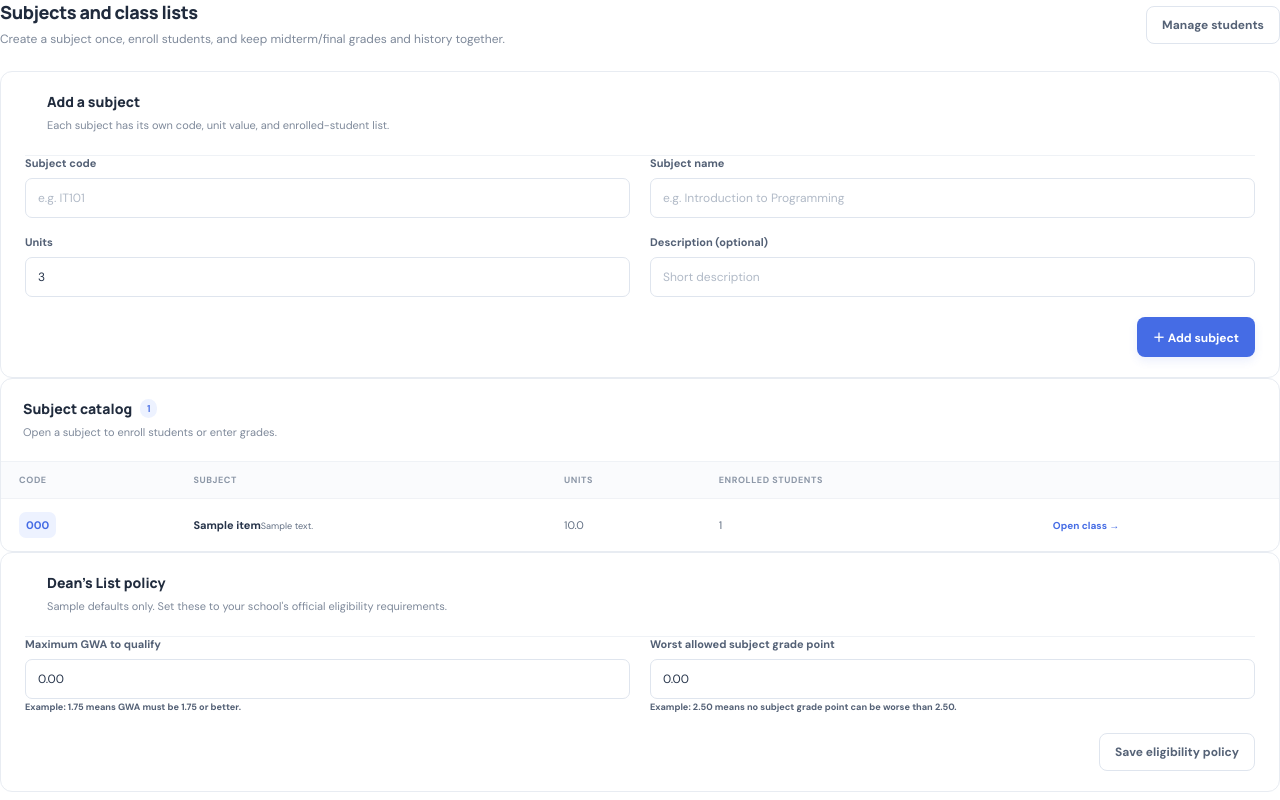
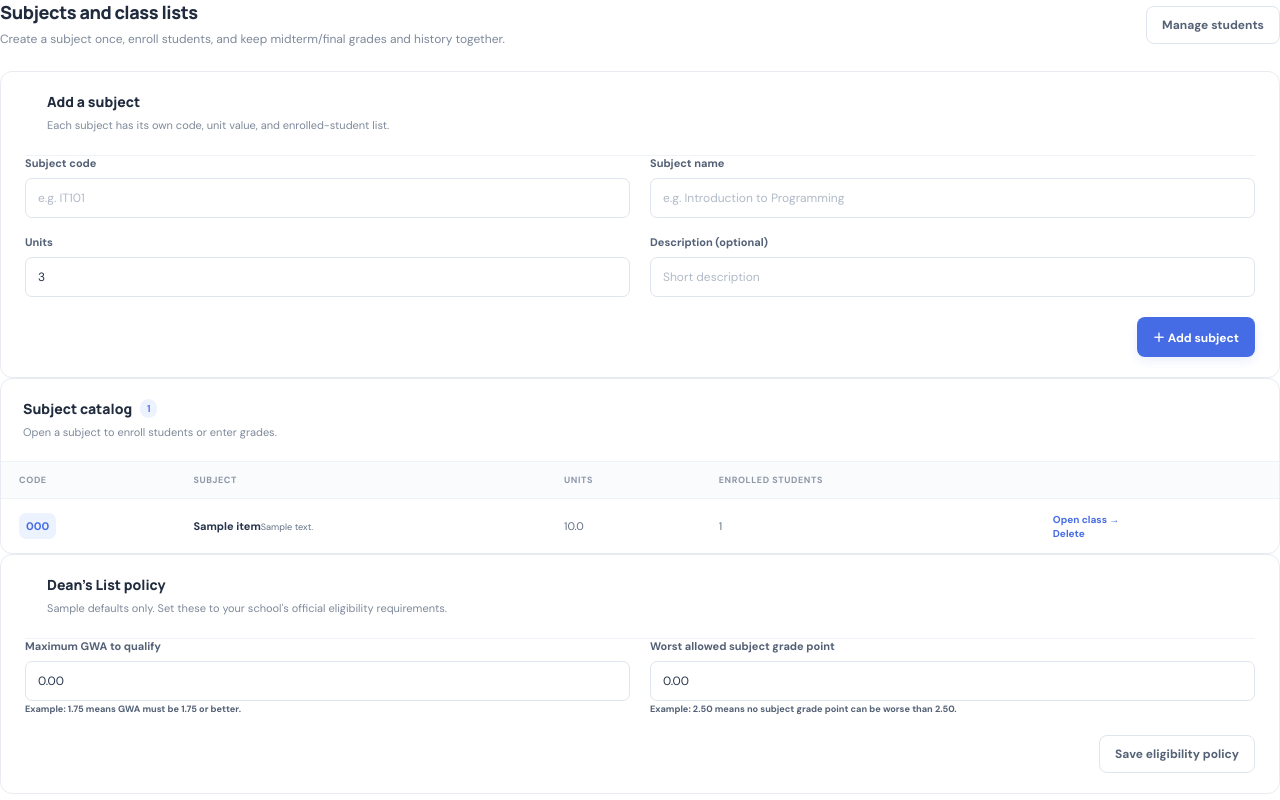
Before and after one commit to coderens/student-grade-analyzer, a Python web app: template templates/subjects.html in a window 1280 px wide. Run offline with Jinja, Linux system fonts and the light colour scheme; the template is opened without the code that fills it: most values are stand-ins (such as "Sample title", 1, 10 or a date in 2020).

Commit message:
Add subject deletion action to subject catalog

```diff
--- a/templates/subjects.html
+++ b/templates/subjects.html
@@ -3,5 +3,5 @@
 <div class="welcome-row"><div><h2>Subjects and class lists</h2><p class="muted">Create a subject once, enroll students, and keep midterm/final grades and history together.</p></div><a class="btn secondary" href="{{ url_for('students_page') }}">Manage students</a></div>
 <div class="panel form-panel"><div class="panel-heading"><div><h3>Add a subject</h3><p class="muted">Each subject has its own code, unit value, and enrolled-student list.</p></div></div><form method="post" class="subject-create-form"><input type="hidden" name="csrf_token" value="{{ csrf_token }}"><div class="form-grid"><label>Subject code<input name="subject_code" required maxlength="30" placeholder="e.g. IT101"></label><label>Subject name<input name="subject_name" required maxlength="150" placeholder="e.g. Introduction to Programming"></label><label>Units<input name="units" type="number" min="0.5" max="30" step="0.5" value="3" required></label><label>Description (optional)<input name="description" maxlength="500" placeholder="Short description"></label></div><div class="form-actions"><button class="btn primary" type="submit">＋ Add subject</button></div></form></div>
 <div class="panel table-panel"><div class="panel-heading"><div><h3>Subject catalog <span class="count-pill">{{ subjects|length }}</span></h3><p class="muted">Open a subject to enroll students or enter grades.</p></div></div>
-{% if subjects %}<div class="table-scroll"><table><thead><tr><th>Code</th><th>Subject</th><th>Units</th><th>Enrolled students</th><th></th></tr></thead><tbody>{% for subject in subjects %}<tr><td><span class="grade-chip">{{ subject.subject_code }}</span></td><td><b>{{ subject.subject_name }}</b><small class="table-subtext">{{ subject.description or '' }}</small></td><td>{{ '%.1f'|format(subject.units) }}</td><td>{{ subject.student_count }}</td><td><a class="action-link" href="{{ url_for('subject_detail', subject_id=subject.id) }}">Open class →</a></td></tr>{% endfor %}</tbody></table></div>{% else %}<div class="empty-state"><h3>No subjects yet</h3><p>Add a subject above to begin setting up a class.</p></div>{% endif %}</div>
+{% if subjects %}<div class="table-scroll"><table><thead><tr><th>Code</th><th>Subject</th><th>Units</th><th>Enrolled students</th><th></th></tr></thead><tbody>{% for subject in subjects %}<tr><td><span class="grade-chip">{{ subject.subject_code }}</span></td><td><b>{{ subject.subject_name }}</b><small class="table-subtext">{{ subject.description or '' }}</small></td><td>{{ '%.1f'|format(subject.units) }}</td><td>{{ subject.student_count }}</td><td><div class="action-row"><a class="action-link" href="{{ url_for('subject_detail', subject_id=subject.id) }}">Open class →</a><form method="post" action="{{ url_for('delete_subject', subject_id=subject.id) }}" onsubmit="return confirm('Delete this subject from the active catalog? Existing grades and history will be preserved.');"><input type="hidden" name="csrf_token" value="{{ csrf_token }}"><button class="action-link danger" type="submit">Delete</button></form></div></td></tr>{% endfor %}</tbody></table></div>{% else %}<div class="empty-state"><h3>No subjects yet</h3><p>Add a subject above to begin setting up a class.</p></div>{% endif %}</div>
 <div class="panel form-panel"><div class="panel-heading"><div><h3>Dean's List policy</h3><p class="muted">Sample defaults only. Set these to your school's official eligibility requirements.</p></div></div><form method="post" action="{{ url_for('update_grading_policy') }}"><input type="hidden" name="csrf_token" value="{{ csrf_token }}"><div class="form-grid"><label>Maximum GWA to qualify<input type="number" name="dean_list_gwa_max" min="1" max="5" step="0.01" value="{{ '%.2f'|format(policy.dean_list_gwa_max) }}" required><small>Example: 1.75 means GWA must be 1.75 or better.</small></label><label>Worst allowed subject grade point<input type="number" name="max_subject_gwa" min="1" max="5" step="0.01" value="{{ '%.2f'|format(policy.max_subject_gwa) }}" required><small>Example: 2.50 means no subject grade point can be worse than 2.50.</small></label></div><div class="form-actions"><button class="btn secondary" type="submit">Save eligibility policy</button></div></form></div>{% endblock %}
```
